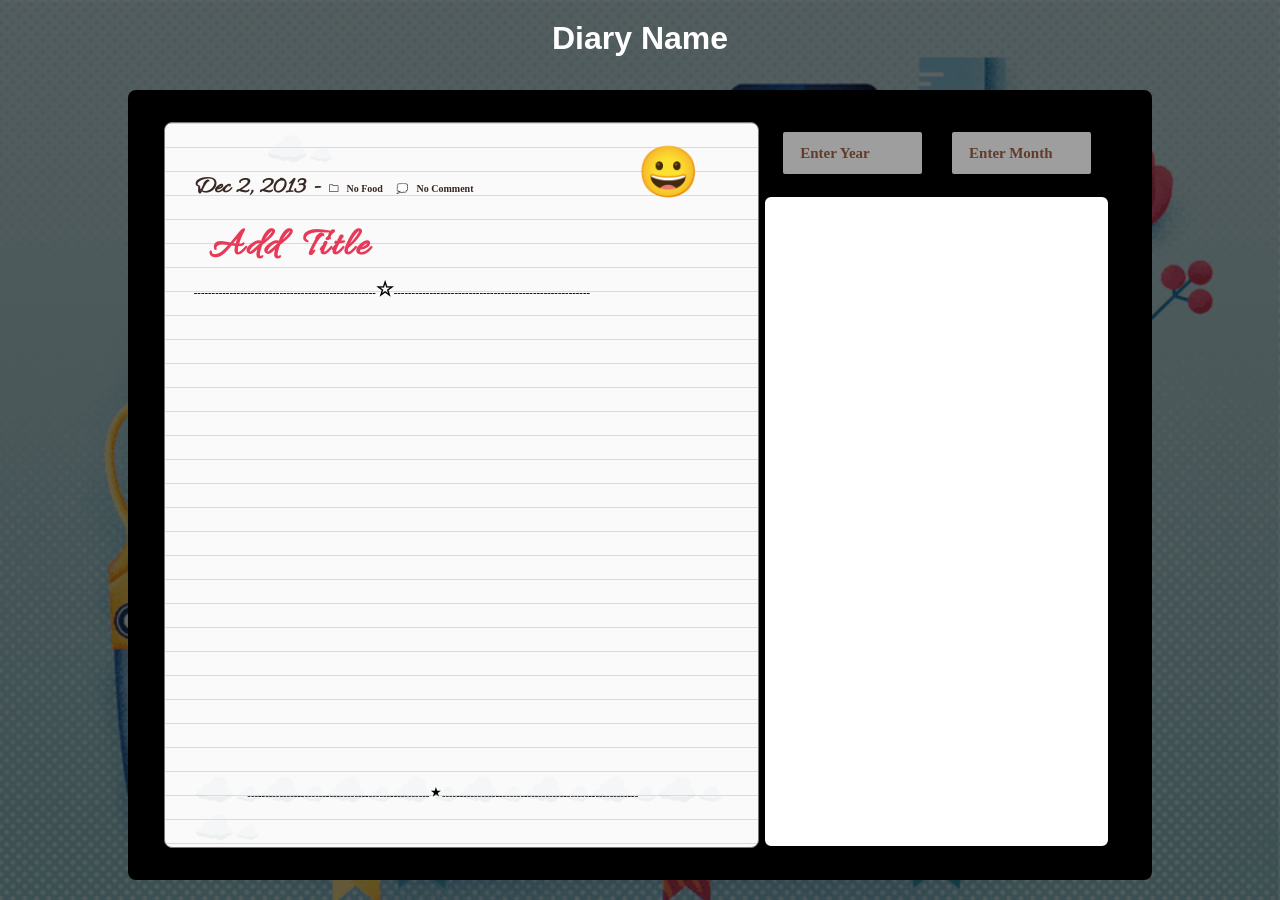
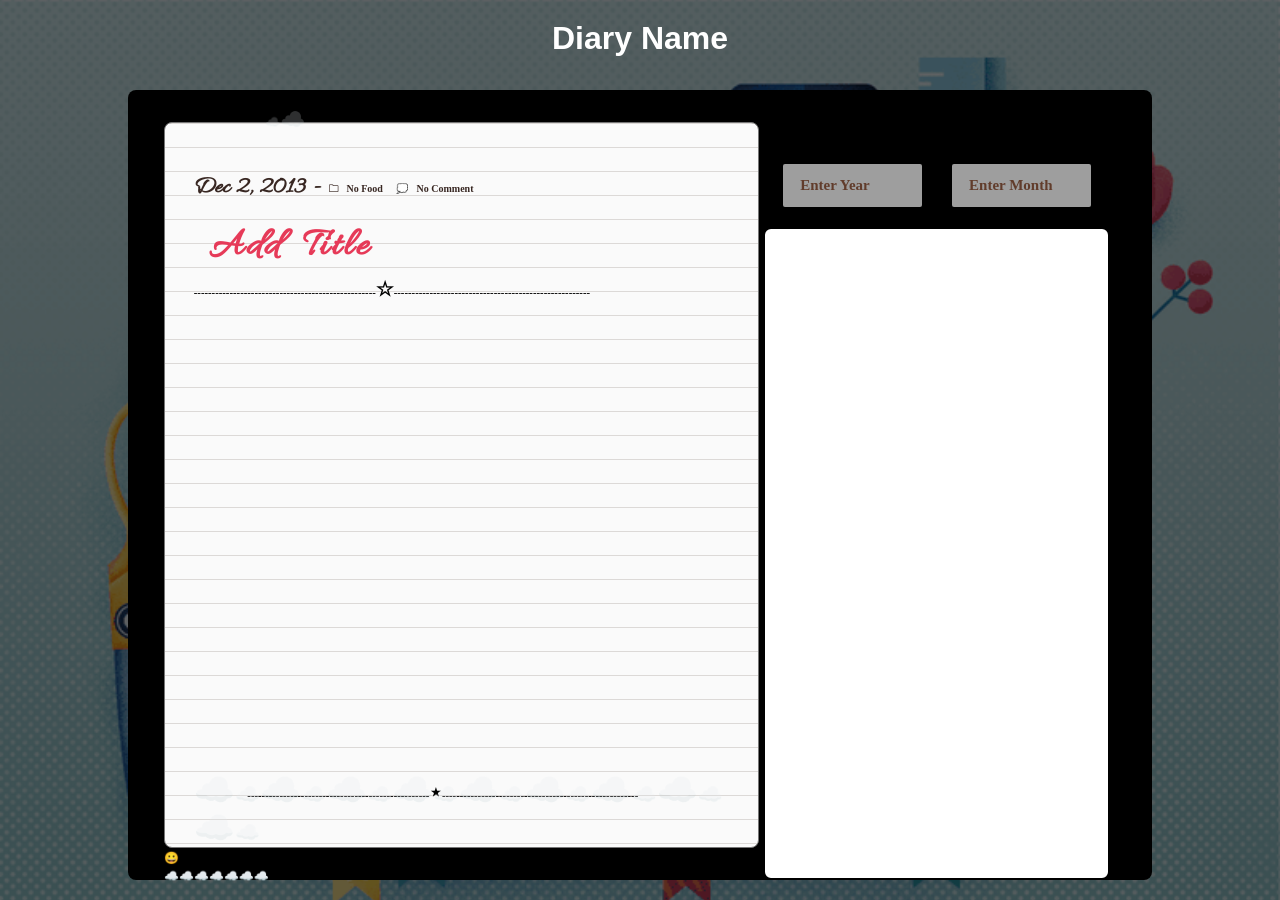
Before and after one commit to prashant280920/Personal_Diary_WebApp, a React (Create React App) app: page / in a window 1280 px wide. Built offline with nearby package versions, Linux system fonts and the light colour scheme; grey boxes are pictures that could not be loaded; a web font is replaced by a local one.

Commit message:
added an emoji dropbox

```diff
--- a/src/components/Diary/diary.js
+++ b/src/components/Diary/diary.js
@@ -1,6 +1,7 @@
 import React from 'react';
 import "./diary.css";
-
+import Emoji from ".././Emoji/Emoji.js";
+import EmojiList from ".././Emoji/EmojiList.js";
 
 class Diary extends React.Component {
 	render(){
@@ -10,12 +11,13 @@ class Diary extends React.Component {
 
 					<textarea id="qual"className="br3" maxlength="1100">Add Title</textarea>
 					<h2 className="H1">Dec 2, 2013 -<div className="dib stylechar"> &#128448;</div><div className="dib styleletter"> No Food</div> <div className="dib stylechar">💭</div><div className="dib styleletter"> No Comment</div></h2>
-					<h3 className="H4">☁️<div className="dib cloud">☁️</div></h3>
-					<div id="emoji"><div className="emoji-click">😀</div></div>
+					<div className="H4"><Emoji className="cld" symbol="☁️" label="cloud" /><Emoji className="dib cloud" symbol="☁️" label="cloud" /></div>
+					<div id="emoji-dropdown"><div className="dropdown"> <Emoji className="dropbtn" symbol="😀" label="cloud" /><div className="dropdown-content">
+						<EmojiList/>
+					</div></div></div>
 					<h6 className="H2">---------------------------------------------------<div className="dib star">{/*&#8902;&#128448;*/}	&#9734;</div>-------------------------------------------------------</h6>
-
 					<h6 className="H3">---------------------------------------------------<div className="dib star">&#8902;</div>-------------------------------------------------------</h6>
-					<div className="H5">☁️<div className="dib cloud">☁️</div>☁️<div className="dib cloud">☁️</div>☁️<div className="dib cloud">☁️</div>☁️<div className="dib cloud">☁️</div>☁️<div className="dib cloud">☁️</div>☁️<div className="dib cloud">☁️</div>☁️<div className="dib cloud">☁️</div>☁️<div className="dib cloud">☁️</div>☁️<div className="dib cloud">☁️</div></div>
+					<span className="H5">☁️<span className="dib cloud">☁️</span>☁️<span className="dib cloud">☁️</span>☁️<span className="dib cloud">☁️</span>☁️<span className="dib cloud">☁️</span>☁️<span className="dib cloud">☁️</span>☁️<span className="dib cloud">☁️</span>☁️<span className="dib cloud">☁️</span>☁️<span className="dib cloud">☁️</span>☁️<span className="dib cloud">☁️</span></span>
 				</div>
 				<div className="dib h-100 rightclm">
 					<div className="w-100 " id="search-box">
```
